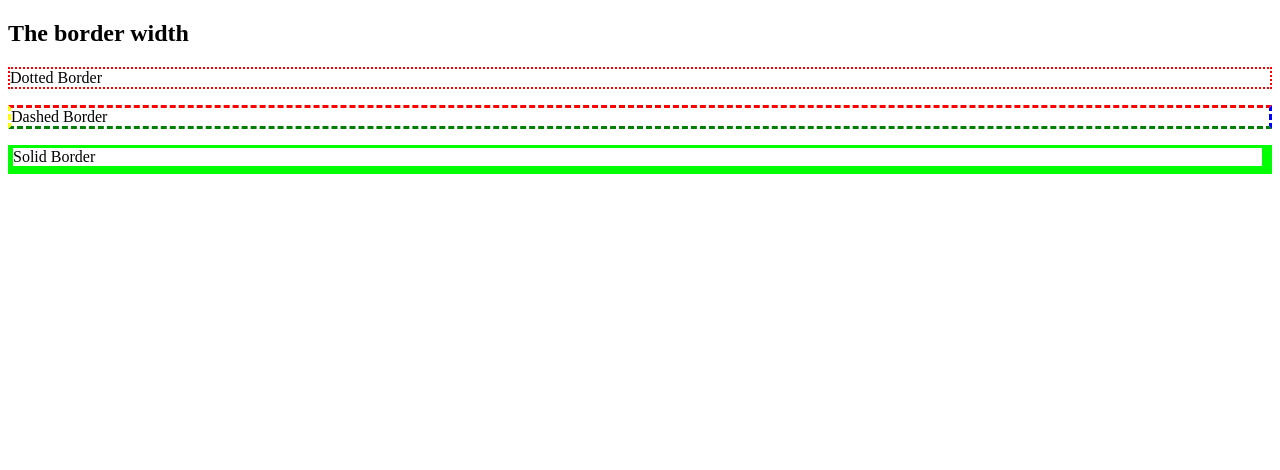
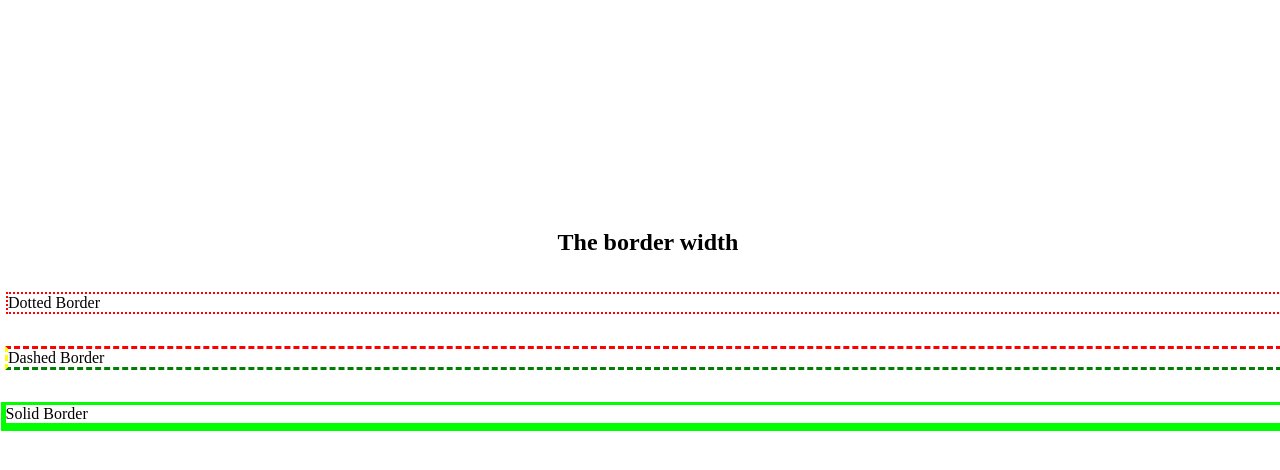
Before and after one commit to sonuthakur03/HTML-CSS-College, a plain HTML site: page Day12/BorderColorCSS.html in a window 1280 px wide. Drawn offline with Linux system fonts and the light colour scheme.

Commit message:
labreport5

```diff
--- a/Day11/ExternalCSS/External.css
+++ b/Day11/ExternalCSS/External.css
@@ -1,7 +1,19 @@
 body {
+    display: flex;
+    justify-content: center;
+    align-items: center;
+    height: 100vh;
+    flex-direction: column;
     background-color: lightblue;
 }
 h1 {
     color: navy;
+    text-align: center;
     margin-left: 20px;
 }
+p{
+    font-size: 20px;
+    margin-left: 20px;
+    margin-bottom: 20px;
+    text-align: left !important;
+}
--- a/Day12/BorderColorCSS.html
+++ b/Day12/BorderColorCSS.html
@@ -5,6 +5,17 @@
     <meta name="viewport" content="width=device-width, initial-scale=1.0">
     <title>Border CSS</title>
     <style>
+        body {
+            display: flex;
+            justify-content: center;
+            align-items: center;
+            height: 80vh;
+            width: 100%;
+            flex-direction: column;
+        }
+        p{
+            width: 100%;
+        }
         .dotted{
             border-style: dotted;
             border-width: 2px;
```
Also changed, not shown: Day11/BackgroundCSS.html (+3 -3 lines), Day11/InlineCSS.html (renamed from Day11/Inline.html, +9 -0 lines), Day13/BoxModelCSS.html (+7 -0 lines), Day13/JustifyCSS.html (+1 -1 lines), Day13/Padding.html (+8 -0 lines).
